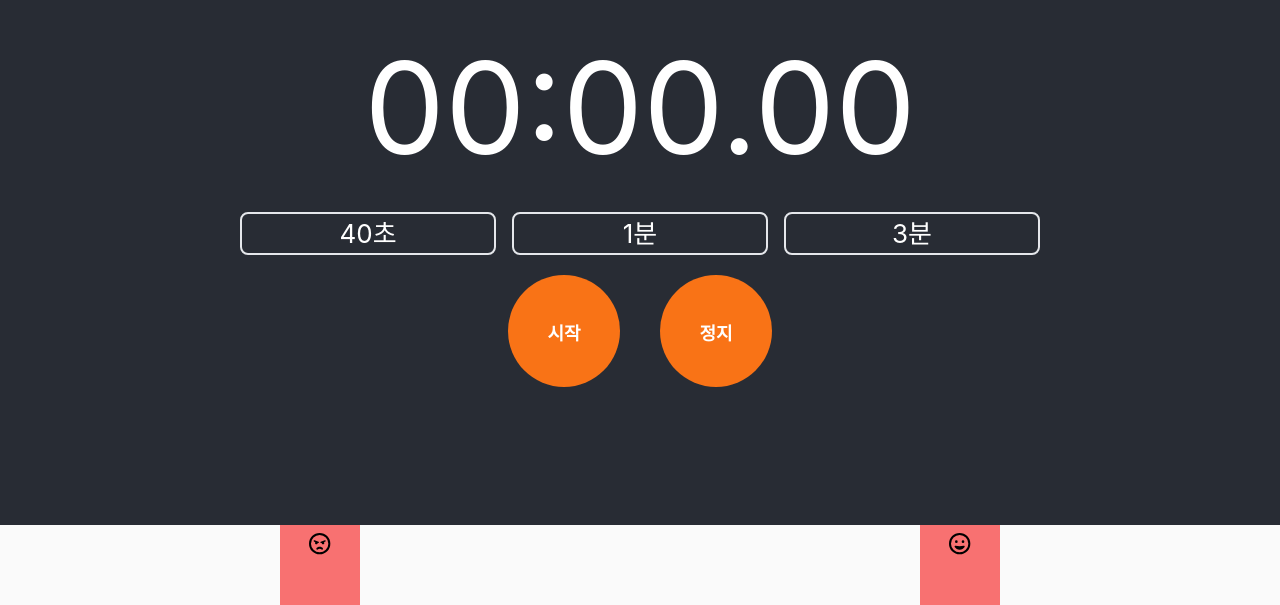
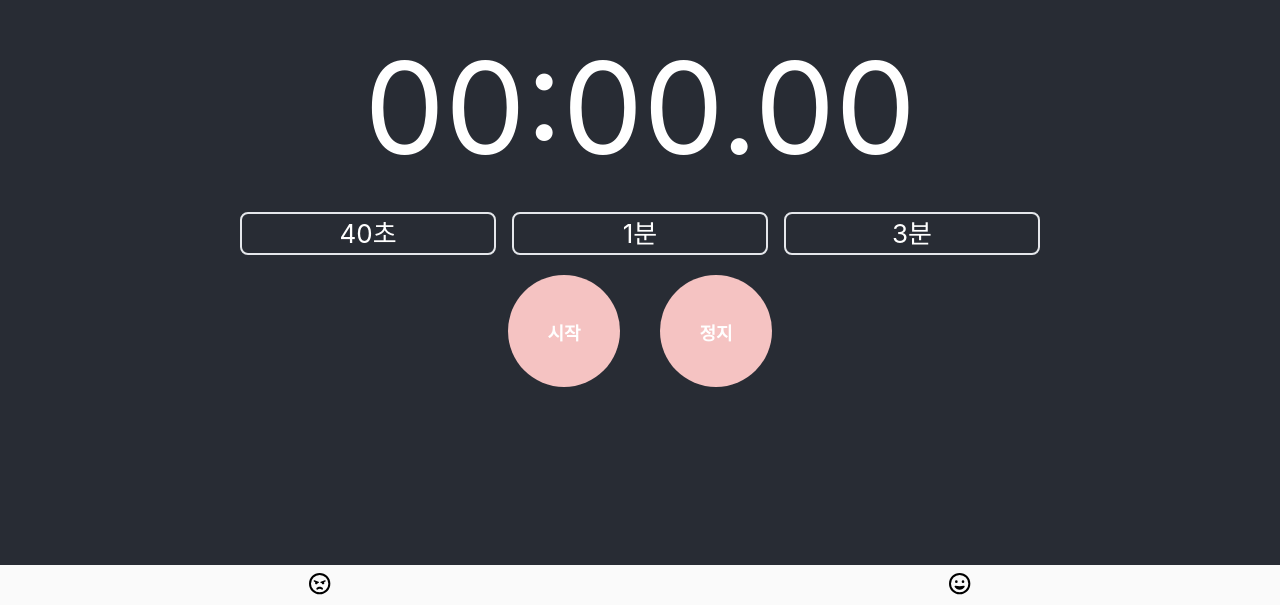
Before and after one commit to LimFull/stronglift-timer, a React (Create React App) app: page /second in a window 1280 px wide. Shown: the part 195-800 px from the top of the page. Built offline with nearby package versions, Linux system fonts and the light colour scheme.

Commit message:
style fix

```diff
--- a/src/App.tsx
+++ b/src/App.tsx
@@ -9,7 +9,12 @@ const App: React.FC = () => {
     <Routes>
       <Route
         path="/first"
-        element={<TimerContainer times={[90000, 180000, 300000]} />}
+        element={
+          <TimerContainer
+            times={[90000, 180000, 300000]}
+            buttonColor={"bg-orange-500"}
+          />
+        }
       />
       <Route
         path="/second"
--- a/src/components/BottomNav.tsx
+++ b/src/components/BottomNav.tsx
@@ -6,17 +6,11 @@ import { Link } from "react-router-dom";
 
 export const BottomNav: React.FC = () => {
   return (
-    <nav className="flex flex-row justify-around fixed bottom-0 inset-x-0 bg-neutral-50 h-20 ">
-      <Link
-        to="/First"
-        className="w-20 bg-red-400 	flex flex-row justify-center	"
-      >
+    <nav className="flex flex-row justify-around fixed bottom-0 inset-x-0 bg-neutral-50 h-10 ">
+      <Link to="/First" className="w-20  	flex flex-row justify-center	">
         <FontAwesomeIcon icon={faFaceAngry} size="lg" className="m-2" />
       </Link>
-      <Link
-        to="/Second"
-        className="w-20 bg-red-400	flex flex-row justify-center"
-      >
+      <Link to="/Second" className="w-20 	flex flex-row justify-center">
         <FontAwesomeIcon icon={faFaceGrin} size="lg" className="m-2" />
       </Link>
     </nav>
--- a/src/components/Button.tsx
+++ b/src/components/Button.tsx
@@ -16,7 +16,7 @@ export const Button: React.FC<ButtonProps> = ({
       className={className}
       disabled={disable ? true : false}
     >
-      <text className="text-lg font-bold	">{name ? name : ""}</text>
+      <span className="text-lg font-bold	">{name ? name : ""}</span>
     </button>
   );
 };
--- a/src/components/TimerContainer.tsx
+++ b/src/components/TimerContainer.tsx
@@ -63,7 +63,7 @@ export const TimerContainer: React.FC<TimerContainerProps> = ({
               setIsRun(true);
             }}
             name="시작"
-            className={`w-28 h-28 m-5 rounded-full bg-orange-500 ${buttonColor}`}
+            className={`w-28 h-28 m-5 rounded-full  ${buttonColor}`}
             disable={timerDisable}
           />
           {!isStop ? (
@@ -74,7 +74,7 @@ export const TimerContainer: React.FC<TimerContainerProps> = ({
                 setIsRun(false);
               }}
               name="정지"
-              className={`w-28 h-28 m-5 rounded-full bg-orange-500 ${buttonColor}`}
+              className={`w-28 h-28 m-5 rounded-full  ${buttonColor}`}
               disable={!isRun}
             />
           ) : (
```
